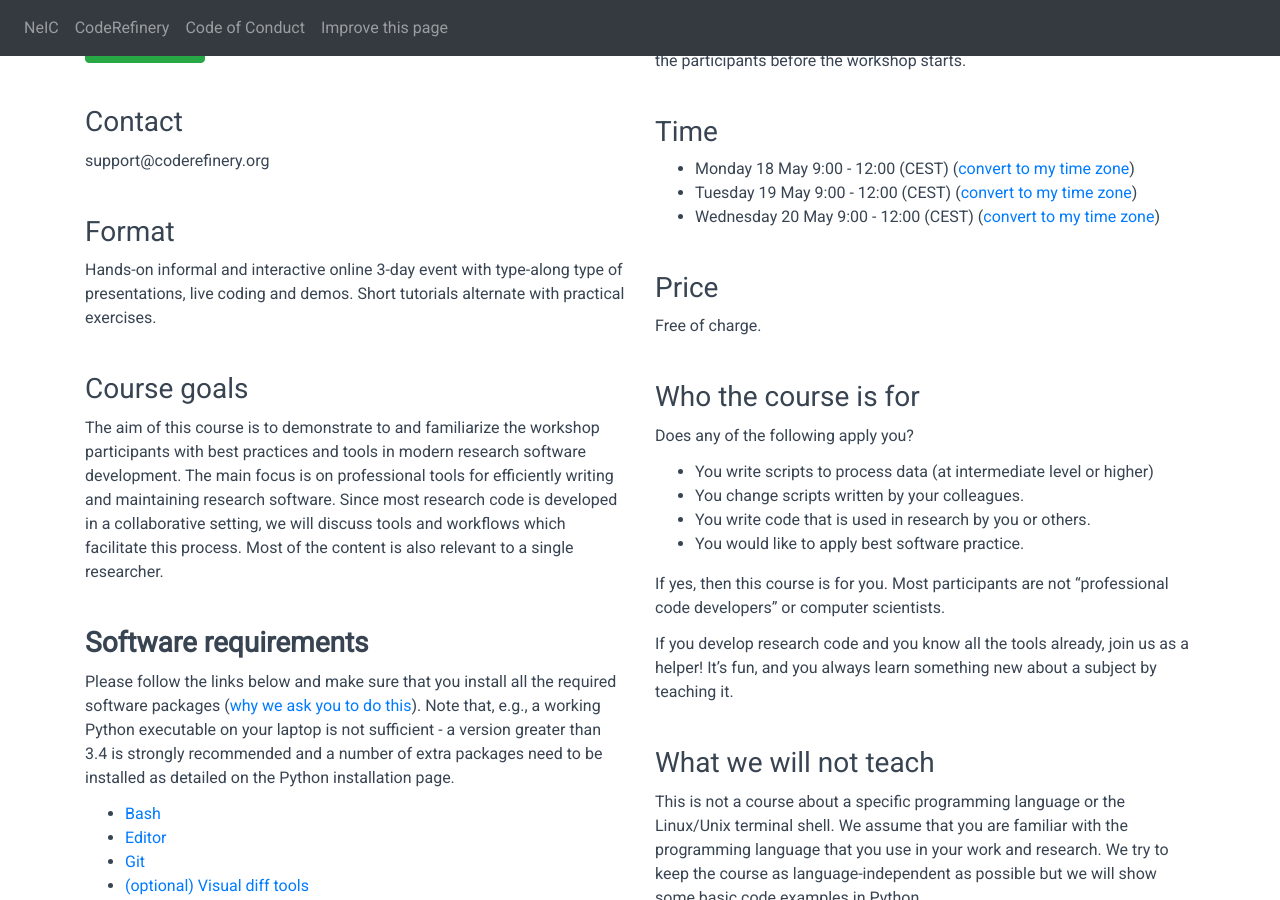
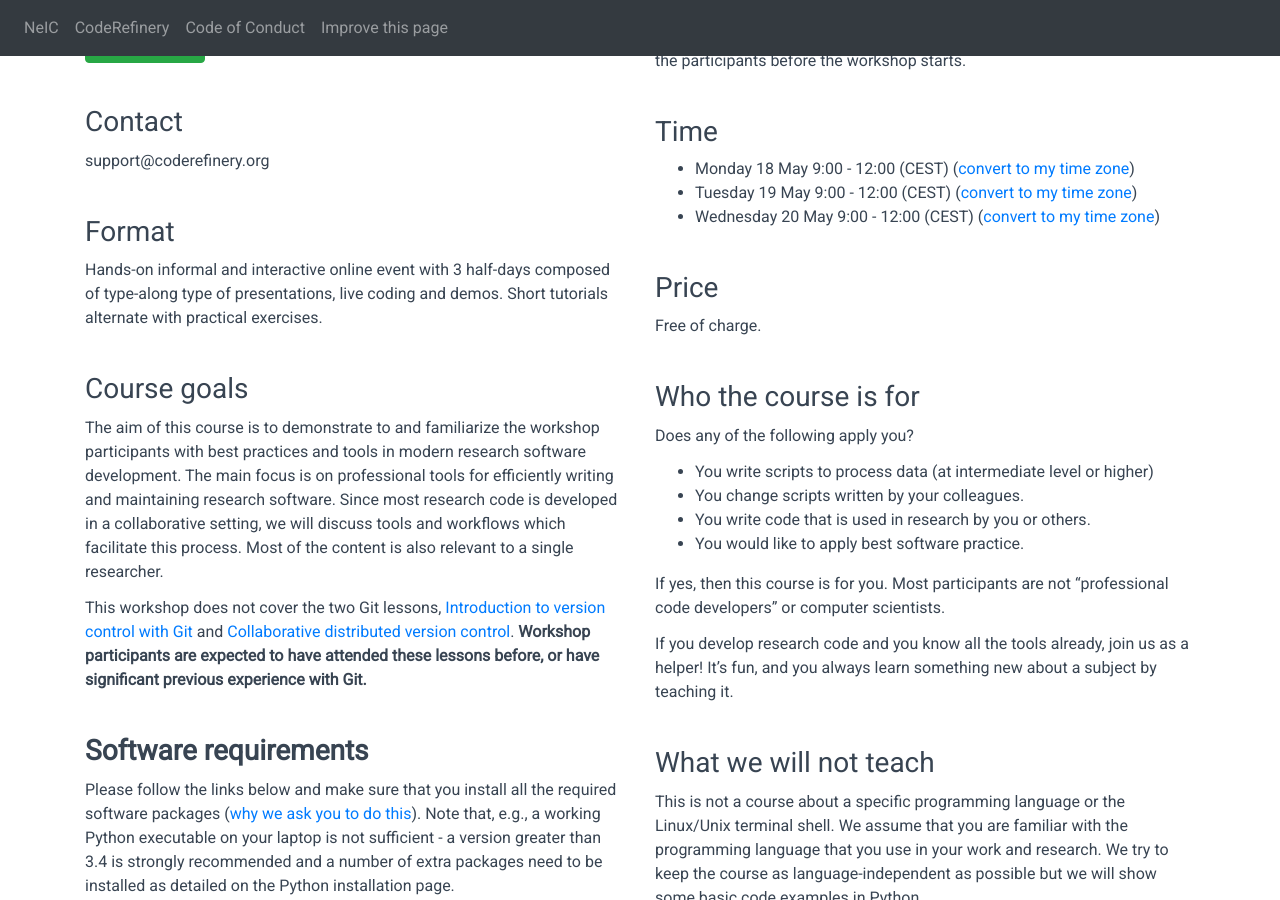
Before and after one commit to coderefinery/2020-05-18-online, a Jekyll site: the page built from index.md, in a window 1280 px wide and 900 px high, scrolled down 312 px. Built offline with Jekyll 4.4.1, drawn with Linux system fonts in a browser that asks for light colours; comment, search, counter and statistics services are not loaded.

Commit message:
clarify that Git experience is needed

```diff
--- a/left_column.md
+++ b/left_column.md
@@ -11,15 +11,21 @@ support@coderefinery.org
 
 ### Format
 
-Hands-on informal and interactive online 3-day event with type-along type of
-presentations, live coding and demos. Short tutorials alternate with practical
-exercises.
+Hands-on informal and interactive online event with 3 half-days
+composed of type-along type of presentations, live coding and
+demos. Short tutorials alternate with practical exercises.
 
 
 ### Course goals
 
 The aim of this course is to demonstrate to and familiarize the workshop participants with best practices and tools in modern research software development. The main focus is on professional tools for efficiently writing and maintaining research software. Since most research code is developed in a collaborative setting, we will discuss tools and workflows which facilitate this process. Most of the content is also relevant to a single researcher.
 
+This workshop does not cover the two Git lessons, [Introduction to
+version control with Git](https://coderefinery.github.io/git-intro/)
+and [Collaborative distributed version
+control](https://coderefinery.github.io/git-collaborative/).
+**Workshop participants are expected to have attended these lessons before,
+or have significant previous experience with Git.**
 
 ### **Software requirements**
 
```
